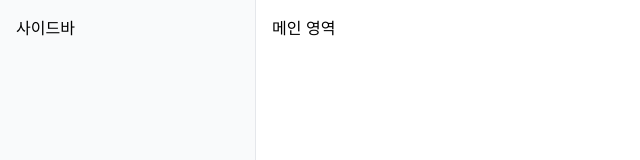
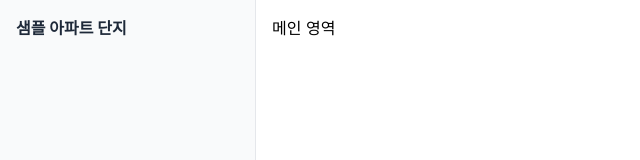
Before and after one commit to k1my3ch4n/timwork, a React (Vite) app: page / in a window 1280 px wide. Shown: the top 160 px of the page, without its empty margins (0-640 px from the left). Built offline with nearby package versions, Linux system fonts and the light colour scheme.

Commit message:
feat : 메인 페이지에 프로젝트 이름 나오도록 설정

```diff
--- a/src/pages/main/ui/MainPage.tsx
+++ b/src/pages/main/ui/MainPage.tsx
@@ -1,8 +1,12 @@
+import { metadata } from '@entities/drawing';
+
 export default function MainPage() {
   return (
     <div className="flex h-screen">
       <aside className="w-64 border-r border-gray-200 bg-gray-50 p-4">
-        사이드바
+        <h2 className="text-base font-bold text-gray-800">
+          {metadata.project.name}
+        </h2>
       </aside>
       <main className="flex-1 bg-white p-4">메인 영역</main>
     </div>
```
